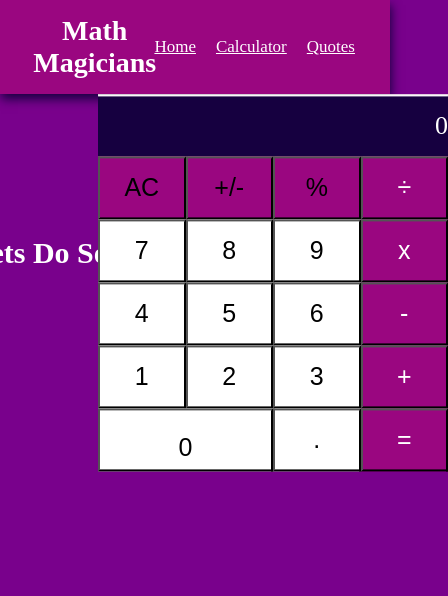
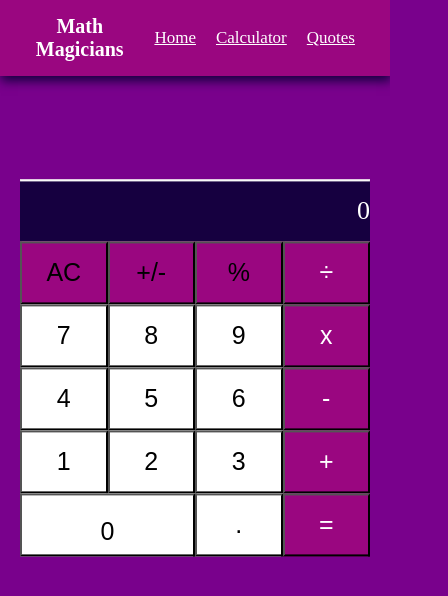
Before and after one commit to iLynette/math_magician, a React (Create React App) app: page /calculator in a window 390 px wide. Shown: the top 596 px of the page, 448 px wide, since content can reach past the window. Built offline with nearby package versions, Linux system fonts and the light colour scheme.

Commit message:
Fix calculator on mobile

```diff
--- a/src/index.css
+++ b/src/index.css
@@ -86,7 +86,6 @@ body {
 .input_field {
   width: 400px;
   background-color: #160040;
-  border: none;
   display: flex;
   justify-content: flex-end;
   padding: 15px 0 15px 0;
@@ -175,10 +174,11 @@ button.modulo.num {
     box-shadow: 1px 5px 10px #160040;
     padding: 15px;
     background-color: #9a0680;
+    gap: 30px;
   }
 
   .title {
-    font-size: 28px;
+    font-size: 20px;
     color: #fff;
   }
 
@@ -193,8 +193,7 @@ button.modulo.num {
   }
 
   .left h2 {
-    font-size: 30px;
-    text-transform: capitalize;
+    display: none;
   }
 
   .keypad {
@@ -215,23 +214,6 @@ button.modulo.num {
     font-size: 26px;
   }
 
-  .container {
-    display: flex;
-    flex-direction: column;
-    justify-content: center;
-    align-items: center;
-    top: 30%;
-    left: 70%;
-    position: absolute;
-    transform: translate(-50%, -50%);
-    margin: 0 auto;
-    text-align: center;
-    border: 1px solid rgb(241, 239, 239);
-    width: 350px;
-    background-color: #fff;
-    padding: 1px;
-  }
-
   .operator {
     background-color: #9a0680;
     padding: 15px;
@@ -243,4 +225,13 @@ button.modulo.num {
   .modulo {
     background-color: #9a0680;
   }
+
+  .container {
+    display: flex;
+    top: 40%;
+    left: 50%;
+    position: absolute;
+    transform: translate(-50%, -50%);
+    width: 350px;
+  }
 }
```
